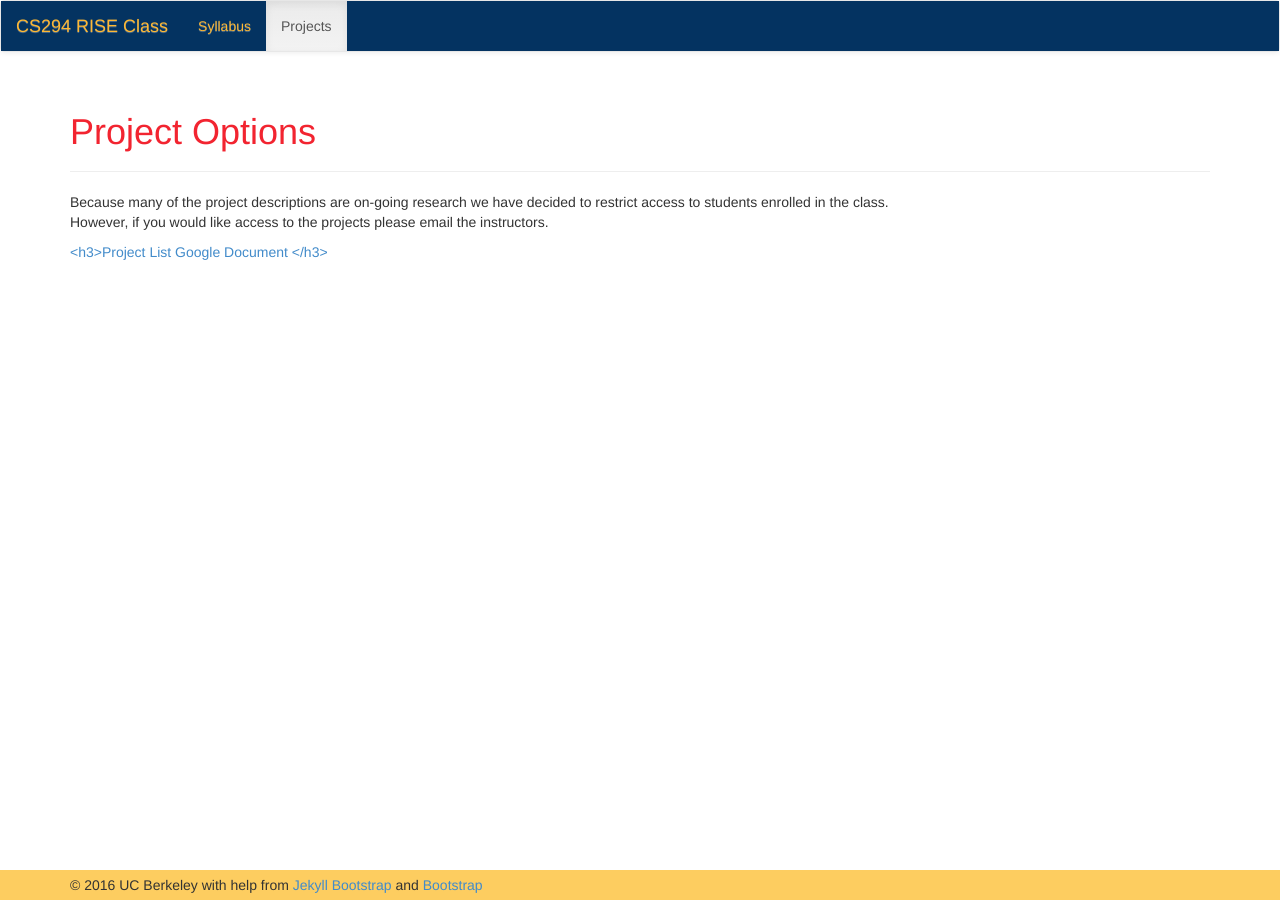
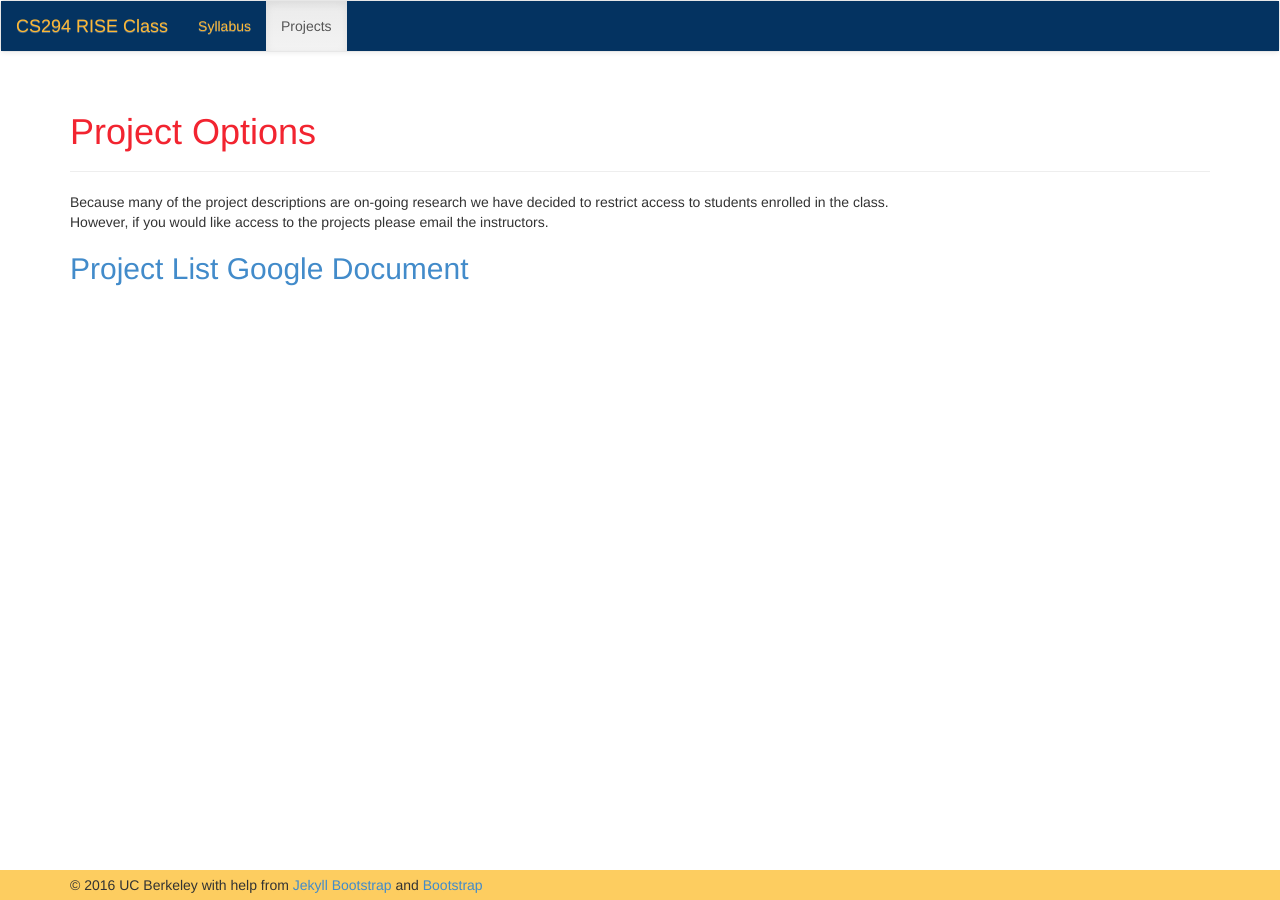
Before and after one commit to ucbrise/cs294-rise-fa16, a Jekyll site: the page built from projects.md, in a window 1280 px wide. Built offline with Jekyll 4.4.1, drawn with Linux system fonts in a browser that asks for light colours; nearby versions of some CDN libraries.

```diff
--- a/projects.md
+++ b/projects.md
@@ -11,8 +11,8 @@ use_math: true
 Because many of the project descriptions are on-going research we have decided to restrict access to students enrolled in the class.
 However, if you would like access to the projects please email the instructors.
 
-<a href="https://docs.google.com/a/berkeley.edu/document/d/13m61IqKTbMqExafHTz9fWFHk1RsitqlaxsZl5XXOloo/edit?usp=sharing"><h3>Project List Google Document </h3></a>
 
+## [Project List Google Document]("https://docs.google.com/a/berkeley.edu/document/d/13m61IqKTbMqExafHTz9fWFHk1RsitqlaxsZl5XXOloo/edit?usp=sharing")
 
 
 <!-- This is the reading list
```
